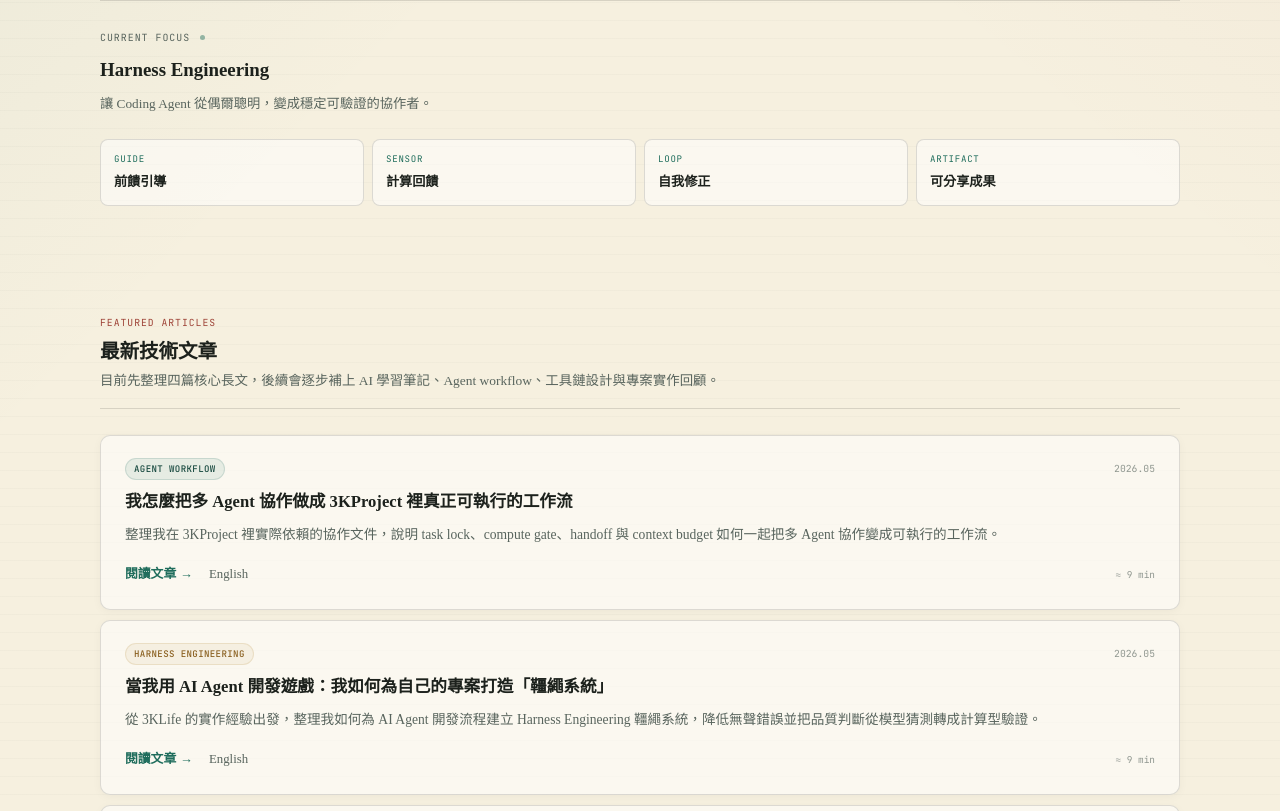
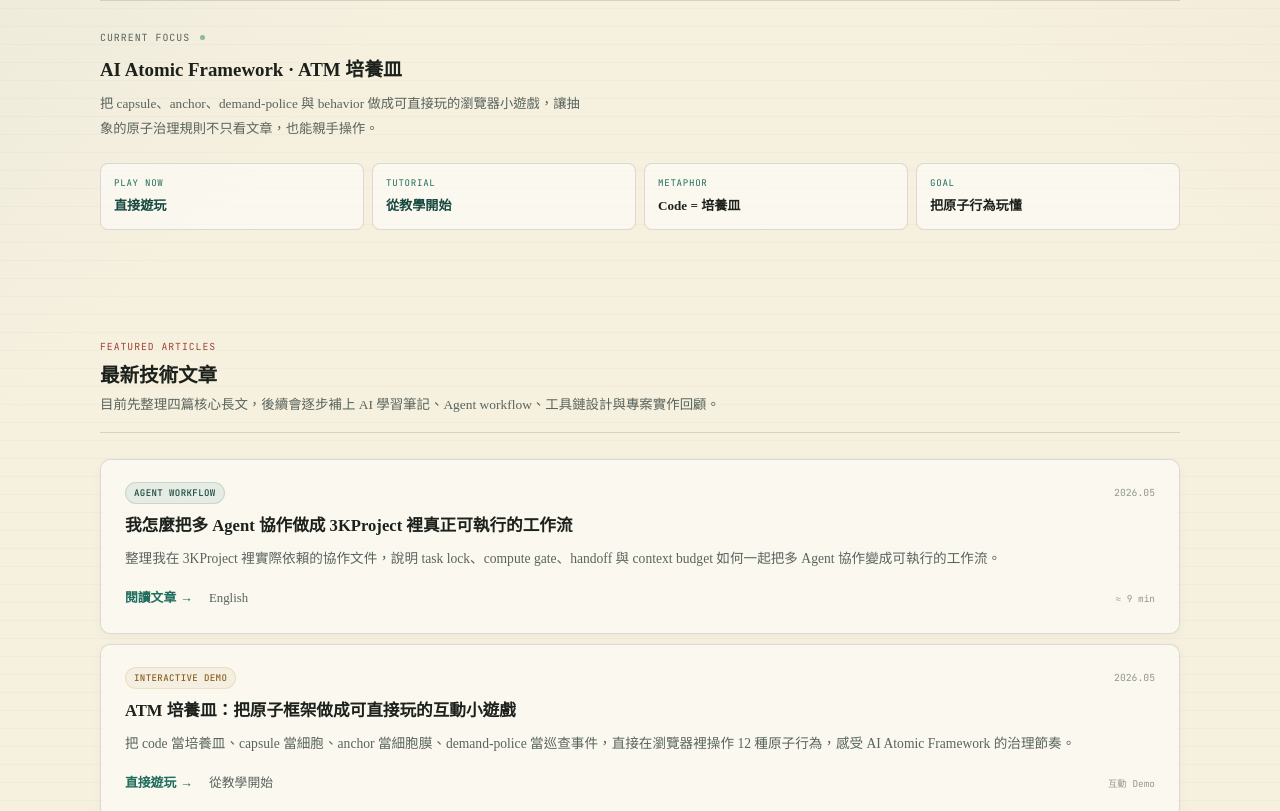
Before and after one commit to eaglhuang/AI-learning-notes, a plain HTML site: page index.html in a window 1280 px wide. Shown: the part 800-1611 px from the top of the page. Drawn offline with nearby package versions, Linux system fonts and the light colour scheme.

Commit message:
Promote ATM petri dish on homepage

```diff
--- a/index.html
+++ b/index.html
@@ -545,7 +545,7 @@
                 <div class="signal-item-label">Demo</div>
                 <div class="signal-item-value">劉備回憶意圖劇場</div>
               </a>
-              <a class="signal-item signal-item-link" href="demo/atm-petri-dish/index.html">
+              <a class="signal-item signal-item-link" href="demo/atm-petri-dish/index.html?mode=sandbox">
                 <div class="signal-item-label">Demo</div>
                 <div class="signal-item-value">ATM 培養皿</div>
               </a>
@@ -569,24 +569,24 @@
               <span class="focus-label">Current Focus</span>
               <span class="focus-dot"></span>
             </div>
-            <div class="focus-theme">Harness Engineering</div>
-            <p class="focus-desc">讓 Coding Agent 從偶爾聰明，變成穩定可驗證的協作者。</p>
+            <div class="focus-theme">AI Atomic Framework · ATM 培養皿</div>
+            <p class="focus-desc">把 capsule、anchor、demand-police 與 behavior 做成可直接玩的瀏覽器小遊戲，讓抽象的原子治理規則不只看文章，也能親手操作。</p>
             <div class="signal-row">
+              <a class="signal-item signal-item-link" href="demo/atm-petri-dish/index.html?mode=sandbox">
+                <div class="signal-item-label">Play Now</div>
+                <div class="signal-item-value">直接遊玩</div>
+              </a>
+              <a class="signal-item signal-item-link" href="demo/atm-petri-dish/index.html">
+                <div class="signal-item-label">Tutorial</div>
+                <div class="signal-item-value">從教學開始</div>
+              </a>
               <div class="signal-item">
-                <div class="signal-item-label">Guide</div>
-                <div class="signal-item-value">前饋引導</div>
+                <div class="signal-item-label">Metaphor</div>
+                <div class="signal-item-value">Code = 培養皿</div>
               </div>
               <div class="signal-item">
-                <div class="signal-item-label">Sensor</div>
-                <div class="signal-item-value">計算回饋</div>
-              </div>
-              <div class="signal-item">
-                <div class="signal-item-label">Loop</div>
-                <div class="signal-item-value">自我修正</div>
-              </div>
-              <div class="signal-item">
-                <div class="signal-item-label">Artifact</div>
-                <div class="signal-item-value">可分享成果</div>
+                <div class="signal-item-label">Goal</div>
+                <div class="signal-item-value">把原子行為玩懂</div>
               </div>
             </div>
           </div>
@@ -617,15 +617,15 @@
 
           <article class="article-card">
             <div class="article-meta">
-              <span class="tag tag-warm">Harness Engineering</span>
+              <span class="tag tag-warm">Interactive Demo</span>
               <span class="article-date">2026.05</span>
             </div>
-            <h3 class="article-title">當我用 AI Agent 開發遊戲：我如何為自己的專案打造「韁繩系統」</h3>
-            <p class="article-desc">從 3KLife 的實作經驗出發，整理我如何為 AI Agent 開發流程建立 Harness Engineering 韁繩系統，降低無聲錯誤並把品質判斷從模型猜測轉成計算型驗證。</p>
+            <h3 class="article-title">ATM 培養皿：把原子框架做成可直接玩的互動小遊戲</h3>
+            <p class="article-desc">把 code 當培養皿、capsule 當細胞、anchor 當細胞膜、demand-police 當巡查事件，直接在瀏覽器裡操作 12 種原子行為，感受 AI Atomic Framework 的治理節奏。</p>
             <div class="article-footer">
-              <a class="link" href="ai_agent_game_dev_harness_system.html">閱讀文章</a>
-              <a class="link link-dim" href="ai_agent_game_dev_harness_system_en.html">English</a>
-              <span class="read-time">≈ 9 min</span>
+              <a class="link" href="demo/atm-petri-dish/index.html?mode=sandbox">直接遊玩</a>
+              <a class="link link-dim" href="demo/atm-petri-dish/index.html">從教學開始</a>
+              <span class="read-time">互動 Demo</span>
             </div>
           </article>
 
@@ -673,8 +673,8 @@
           </div>
           <div class="focus-card">
             <div class="focus-num">02</div>
-            <h3 class="focus-title">Harness Engineering</h3>
-            <p class="focus-desc">把 rules、guides、sensors、fixtures 與驗證腳本組成可運作的外部韁繩，而不是只靠提示詞祈禱。</p>
+            <h3 class="focus-title">Atomic Framework Demo</h3>
+            <p class="focus-desc">把 capsule、anchor、behavior 與 demand-police 做成可玩的互動場景，讓原子框架的治理概念能被看見、被操作、也更容易分享。</p>
           </div>
           <div class="focus-card">
             <div class="focus-num">03</div>
```
Also changed, not shown: demo/atm-petri-dish/index.html (+17 -1 lines).
